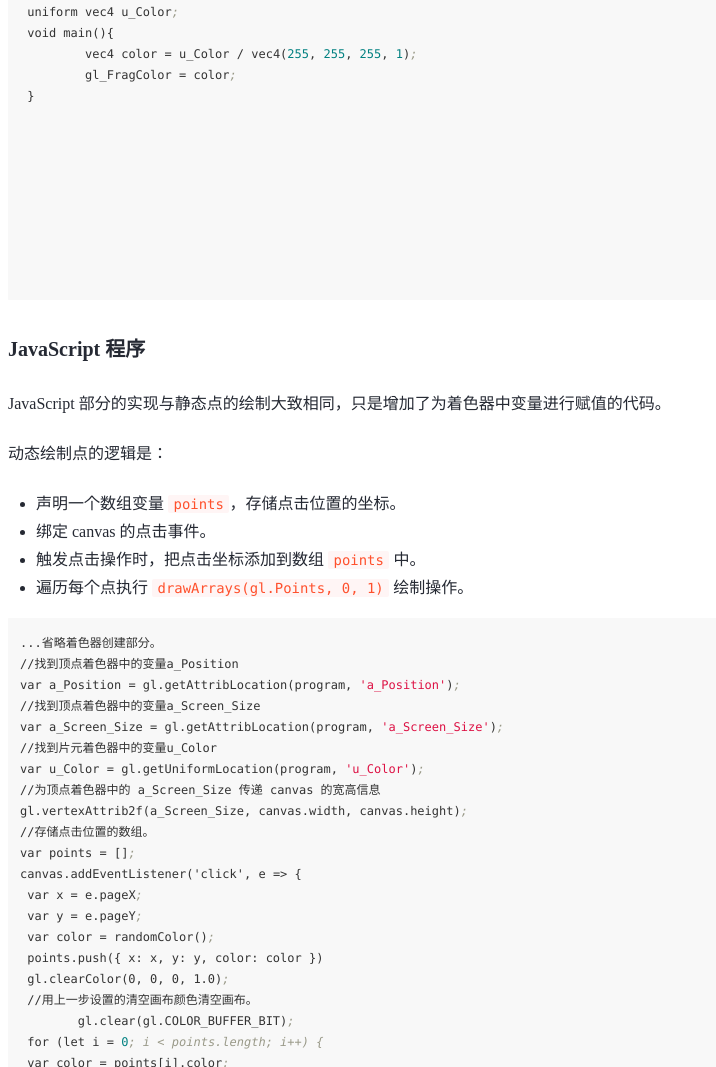
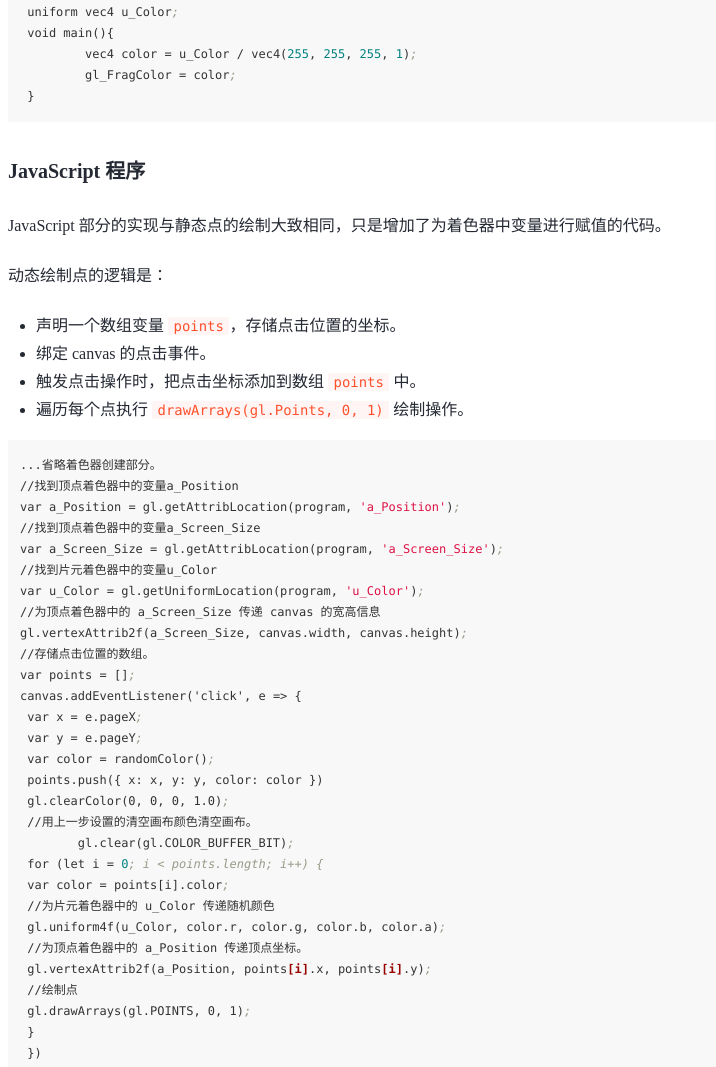
Before and after one commit to wumingxiaozu711/webgl, a plain HTML site: page 2初级入门 --- 从一个点开始：掌握 WebGL 的编程要素.html in a window 1280 px wide. Shown: the part 8143-9210 px from the top of the page, without its empty margins (0-716 px from the left). Drawn offline with Linux system fonts and the light colour scheme.

Commit message:
Update 2初级入门 --- 从一个点开始：掌握 WebGL 的编程要素.html

```diff
--- a/2初级入门 --- 从一个点开始：掌握 WebGL 的编程要素.html
+++ b/2初级入门 --- 从一个点开始：掌握 WebGL 的编程要素.html
@@ -284,8 +284,6 @@ a_Screen_Size 变量用来接收 JavaScript 传递过来的 canvas 的宽高尺
  	 vec4 <span class="hljs-attr">color</span> = u_Color / vec4(<span class="hljs-number">255</span>, <span class="hljs-number">255</span>, <span class="hljs-number">255</span>, <span class="hljs-number">1</span>)<span class="hljs-comment">;</span>
  	 <span class="hljs-attr">gl_FragColor</span> = color<span class="hljs-comment">; </span>
  }
-
- <span class="hljs-attr"><canvas id="canvas"></canvas></span>
 </code></pre><h3 data-id="heading-9">JavaScript 程序</h3>
 <p>JavaScript 部分的实现与静态点的绘制大致相同，只是增加了为着色器中变量进行赋值的代码。</p>
 <p>动态绘制点的逻辑是：</p>
```
